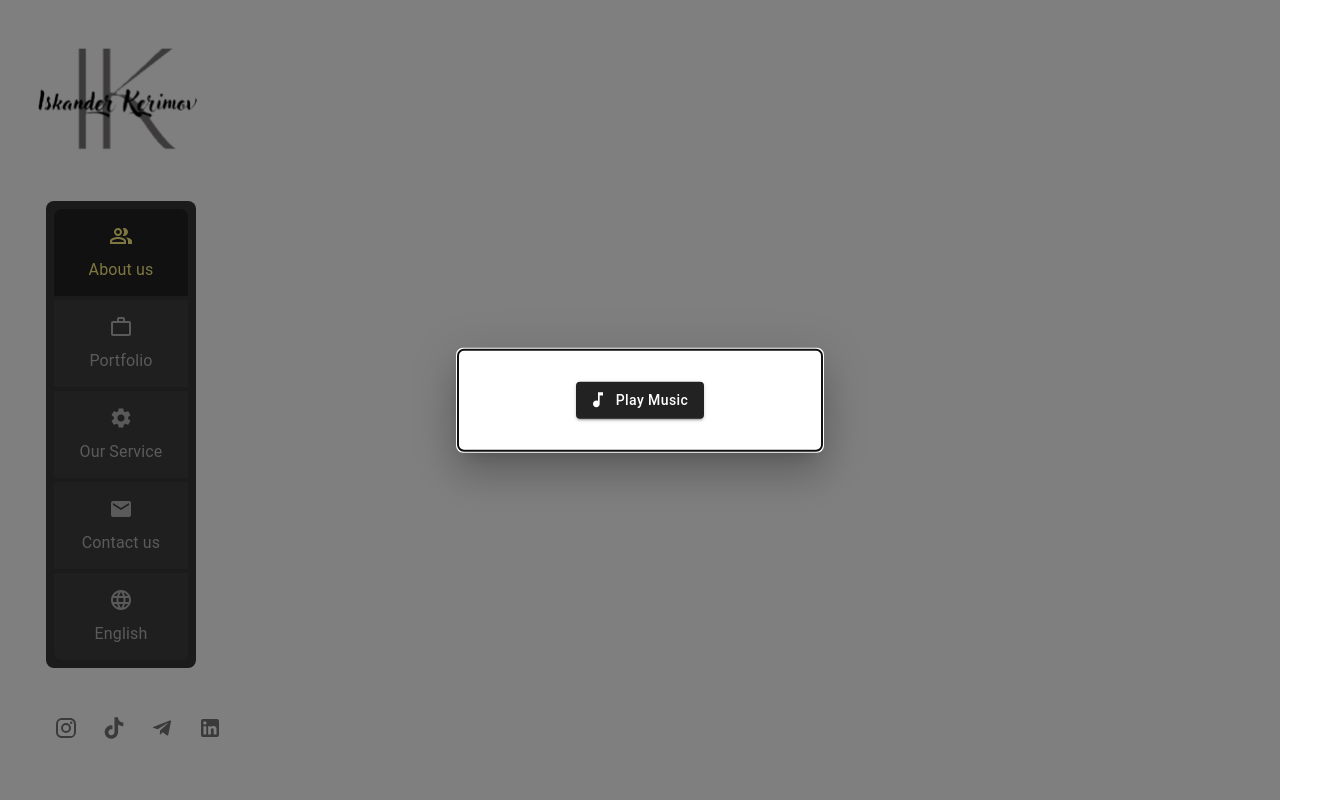
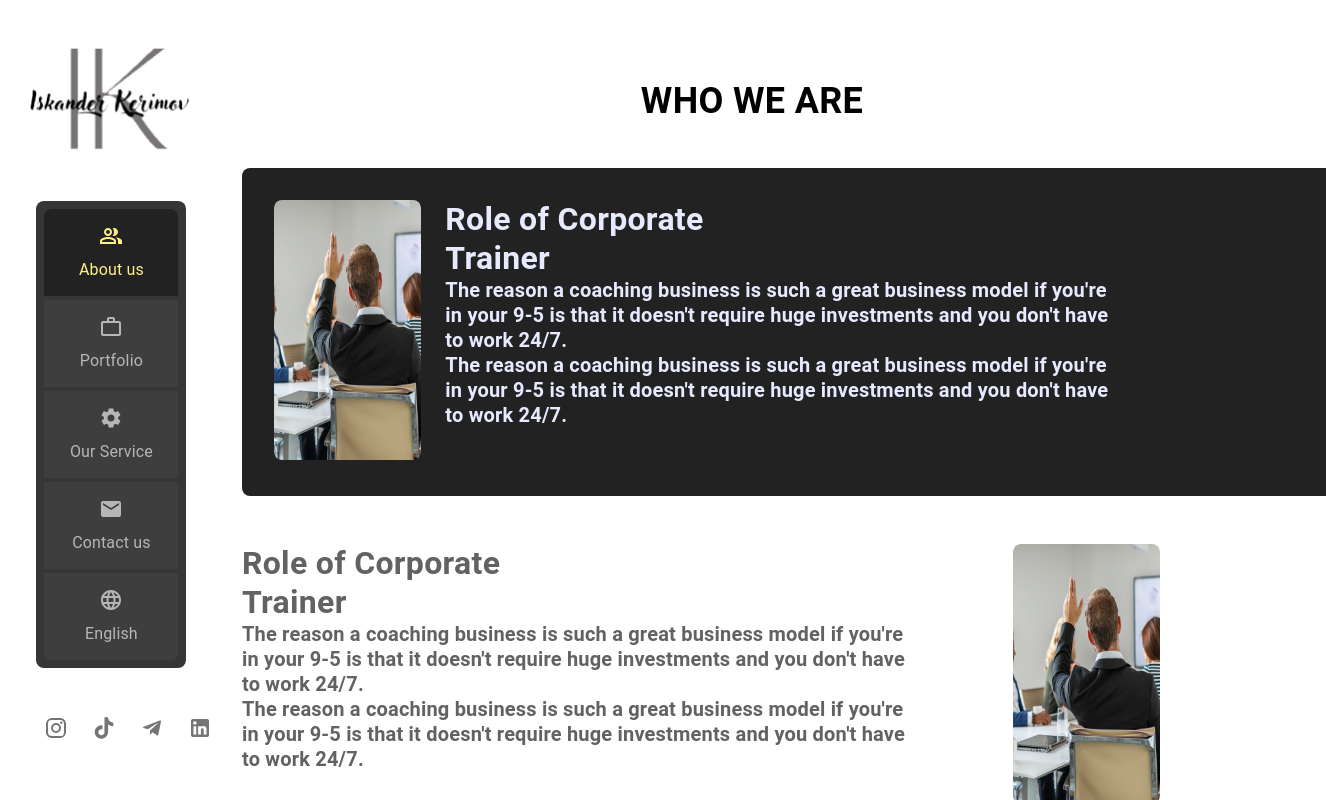
Before and after one commit to GeekSpace-Team/Business, a React (Vite) app: page /about in a window 1280 px wide. Shown: the top 800 px of the page, 1326 px wide, since content can reach past the window. Built offline with nearby package versions, Linux system fonts and the light colour scheme.

Commit message:
rainless

```diff
--- a/src/assets/index.css
+++ b/src/assets/index.css
@@ -8,7 +8,7 @@
 
 body {
     font-family: InterRegular;
-    overflow: hidden;
+    overflow-x: hidden;
     /* background: #222222; */
     padding: 10px;
 }
--- a/src/components/musicPlayer/MusicPlayer.tsx
+++ b/src/components/musicPlayer/MusicPlayer.tsx
@@ -1,60 +1,102 @@
-import React, { useState } from "react";
-import Modal from "@mui/material/Modal";
-import { Box, Button } from "@mui/material";
-import MusicNoteIcon from "@mui/icons-material/MusicNote";
-import song from "../../assets/mp3/music1.mp3";
+// import React, { useEffect, useRef, useState } from "react";
+// import Modal from "@mui/material/Modal";
+// import { Box, Button } from "@mui/material";
+// import MusicNoteIcon from "@mui/icons-material/MusicNote";
 
-const style = {
-  position: "absolute",
-  top: "50%",
-  left: "50%",
-  transform: "translate(-50%, -50%)",
-  bgcolor: "#fff",
-  boxShadow: 24,
-  width: 300,
-  p: 4,
-  borderRadius: "6px",
-  display: "flex",
-  justifyContent: "center",
-};
+// const style = {
+//   position: "absolute",
+//   top: "50%",
+//   left: "50%",
+//   transform: "translate(-50%, -50%)",
+//   bgcolor: "#fff",
+//   boxShadow: 24,
+//   width: 300,
+//   p: 4,
+//   borderRadius: "6px",
+//   display: "flex",
+//   justifyContent: "center",
+// };
 
-const MusicPlayer: React.FC = () => {
-  const [open, setOpen] = useState(true); // Set initial state to true
-  const [playing, setPlaying] = useState(false);
+// const MusicPlayer: React.FC = () => {
+//   // const [open, setOpen] = useState(true); // Set initial state to true
+//   // const songUrl = "../../assets/mp3/music1.mp3"; // Replace with your song URL
 
-  const togglePlay = () => {
-    setPlaying(true); // Start playing the music
+//   // const togglePlay = () => {
+//   //   const audioElement = document.querySelector("audio");
+//   //   if (audioElement) {
+//   //     audioElement.play(); // Play the audio directly
+//   //   } else {
+//   //     console.error("Audio element not found!"); // Log error if not found
+//   //   }
+//   //   // Optionally close the modal after a short delay
+//   //   setTimeout(() => setOpen(false), 1000); // Close after 1 second
+//   // };
 
-    // Optionally close the modal after a short delay
-    setTimeout(() => setOpen(false), 200); // Close after 0.5 seconds
-  };
+//   const [open, setOpen] = useState(false);
+//   const [play, setPlay] = useState(true);
+//   const audioRef = useRef<any>();
 
-  return (
-    <>
-      <Modal
-        open={open}
-        aria-labelledby="modal-modal-title"
-        aria-describedby="modal-modal-description"
-      >
-        <Box sx={style}>
-          <Button
-            startIcon={<MusicNoteIcon />}
-            variant="contained"
-            sx={{
-              textTransform: "none",
-              color: "#fff",
-              background: "#222222",
-              "&:hover": { background: "#222222" },
-            }}
-            onClick={togglePlay}
-          >
-            Play Music
-          </Button>
-          {playing && <audio src={song} controls autoPlay></audio>}
-        </Box>
-      </Modal>
-    </>
-  );
-};
+//   const pause = () => {
+//     setPlay(false);
+//     audioRef.current.pause();
+//   };
 
-export default MusicPlayer;
+//   const notPause = () => {
+//     setPlay(true);
+//     audioRef.current.play();
+//   };
+
+//   useEffect(() => {
+//     if (hash) {
+//       const a = document.createElement("a");
+//       a.setAttribute("href", hash);
+//       a.click();
+//     } else {
+//       window.scrollY = 0;
+//     }
+//   }, [hash]);
+
+//   return (
+//     <>
+//       <Modal
+//         open={open}
+//         aria-labelledby="modal-modal-title"
+//         aria-describedby="modal-modal-description"
+//       >
+//         <Box sx={style}>
+//           {/* <button
+//             onClick={() => (
+//               setPlay(!play),
+//               play ? audioRef!.current!.pause() : audioRef!.current!.play()
+//             )}
+//           ></button> */}
+//           <Button
+//             startIcon={<MusicNoteIcon />}
+//             variant="contained"
+//             sx={{
+//               textTransform: "none",
+//               color: "#fff",
+//               background: "#222222",
+//               "&:hover": { background: "#222222" },
+//             }}
+//             onClick={() => (
+//               setPlay(!play),
+//               play ? audioRef!.current!.pause() : audioRef!.current!.play()
+//             )}
+//           >
+//             Play Music
+//           </Button>
+//           {/* <audio src={songUrl} controls autoPlay hidden></audio> */}
+//           <audio
+//             loop
+//             autoPlay
+//             ref={audioRef}
+//             src={import.meta.env.VITE_URL + "../../assets/mp3/music1.mp3"}
+//           ></audio>
+//         </Box>
+//       </Modal>
+//     </>
+//   );
+// };
+
+// export default MusicPlayer;
--- a/src/pages/about/About.tsx
+++ b/src/pages/about/About.tsx
@@ -1,7 +1,146 @@
+import { Box, Button, Divider, Grid, Stack, Typography } from "@mui/material";
 import { FC } from "react";
+import ArrowRightAltIcon from "@mui/icons-material/ArrowRightAlt";
 
 const About: FC = () => {
-  return <div></div>;
+  return (
+    <>
+      <Stack sx={{ width: "100%", minHeight: "100vh" }}>
+        <Box
+          sx={{
+            display: "flex",
+            justifyContent: "center",
+            width: "100%",
+            mt: 7,
+          }}
+        >
+          <Typography
+            sx={{
+              textTransform: "uppercase",
+              fontSize: "36px",
+              fontWeight: 700,
+            }}
+          >
+            who we are
+          </Typography>
+        </Box>
+        <Box
+          sx={{
+            background: "#222222",
+            p: 4,
+            width: "100%",
+            height: "auto",
+            borderRadius: "8px 0px 0px 8px",
+            mt: 5,
+          }}
+        >
+          <Grid container spacing={1}>
+            <Grid item lg={2} md={4} sm={6} xs={12}>
+              <img
+                src="./images/Rectangle 9.png"
+                style={{ width: "90%", borderRadius: "8px", height: "260px" }}
+                alt="Rectangle"
+              />
+            </Grid>
+            <Grid item lg={9} md={8} sm={6} xs={12}>
+              <Typography
+                sx={{
+                  fontSize: "32px",
+                  fontWeight: 700,
+                  lineHeight: "39px",
+                  color: "#E7EAFF",
+                }}
+              >
+                Role of Corporate <br /> Trainer
+              </Typography>
+              <Typography
+                sx={{
+                  fontSize: "20px",
+                  fontWeight: 600,
+                  lineHeight: "25px",
+                  color: "#E7EAFF",
+                }}
+              >
+                The reason a coaching business is such a great business model if
+                you're <br /> in your 9-5 is that it doesn't require huge
+                investments and you don't have <br /> to work 24/7. <br /> The
+                reason a coaching business is such a great business model if
+                you're <br /> in your 9-5 is that it doesn't require huge
+                investments and you don't have <br /> to work 24/7.
+              </Typography>
+            </Grid>
+          </Grid>
+        </Box>
+        <Grid container spacing={1} mt={5}>
+          <Grid item lg={9} md={8} sm={6} xs={12}>
+            <Typography
+              sx={{
+                fontSize: "32px",
+                fontWeight: 700,
+                lineHeight: "39px",
+                color: "#626262",
+              }}
+            >
+              Role of Corporate <br /> Trainer
+            </Typography>
+            <Typography
+              sx={{
+                fontSize: "20px",
+                fontWeight: 600,
+                lineHeight: "25px",
+                color: "#626262",
+              }}
+            >
+              The reason a coaching business is such a great business model if
+              you're <br /> in your 9-5 is that it doesn't require huge
+              investments and you don't have <br /> to work 24/7. <br /> The
+              reason a coaching business is such a great business model if
+              you're <br /> in your 9-5 is that it doesn't require huge
+              investments and you don't have <br /> to work 24/7.
+            </Typography>
+          </Grid>
+          <Grid item lg={2} md={4} sm={6} xs={12}>
+            <img
+              src="./images/Rectangle 9.png"
+              style={{ width: "90%", borderRadius: "8px", height: "260px" }}
+              alt="Rectangle"
+            />
+          </Grid>
+        </Grid>
+        <Stack
+          direction="row"
+          alignItems="center"
+          justifyContent="center"
+          spacing={2}
+          mt={5}
+        >
+          <Button
+            startIcon={
+              <ArrowRightAltIcon
+                sx={{
+                  color: "#828282",
+                  transform: "rotate(180deg)",
+                  fontSize: "34px",
+                  width: "30px",
+                }}
+              />
+            }
+            sx={{ textTransform: "none", color: "#828282", fontWeight: 600 }}
+          >
+            Previous
+          </Button>
+
+          <Divider orientation="vertical" />
+          <Button
+            endIcon={<ArrowRightAltIcon sx={{ color: "#828282" }} />}
+            sx={{ textTransform: "none", color: "#828282", fontWeight: 600 }}
+          >
+            Read more
+          </Button>
+        </Stack>
+      </Stack>
+    </>
+  );
 };
 
 export default About;
--- a/src/pages/home/Home.tsx
+++ b/src/pages/home/Home.tsx
@@ -1,7 +1,7 @@
 import { FC } from "react";
 import { Box } from "@mui/material";
 import LanguageModal from "../../assets/language/LanguageModal";
-import song from "../../assets/mp3/music1.mp3";
+// import song from "../../assets/mp3/music1.mp3";
 
 const Home: FC = () => {
   return (
@@ -13,7 +13,7 @@ const Home: FC = () => {
         }}
       >
         <LanguageModal />
-        <audio src={song} controls autoPlay></audio>
+        {/* <audio src={song} controls autoPlay></audio> */}
       </Box>
     </div>
   );
--- a/src/routes/RouteList.tsx
+++ b/src/routes/RouteList.tsx
@@ -1,6 +1,6 @@
 import React, { FC, Suspense } from "react";
 import { BrowserRouter, Route, Routes } from "react-router-dom";
-import MusicPlayer from "../components/musicPlayer/MusicPlayer";
+// import MusicPlayer from "../components/musicPlayer/MusicPlayer";
 
 // Import lazy-loaded components
 const Sidebar = React.lazy(() => import("../components/sidebar/Sidebar"));
@@ -64,7 +64,7 @@ const RouteList: FC = () => {
           />
         </Route>
       </Routes>
-      <MusicPlayer />
+      {/* <MusicPlayer /> */}
     </BrowserRouter>
   );
 };
```
Also changed, not shown: public/images/Rectangle 9.png (added), 25 other files (tests, documents, lock files or other folders).
